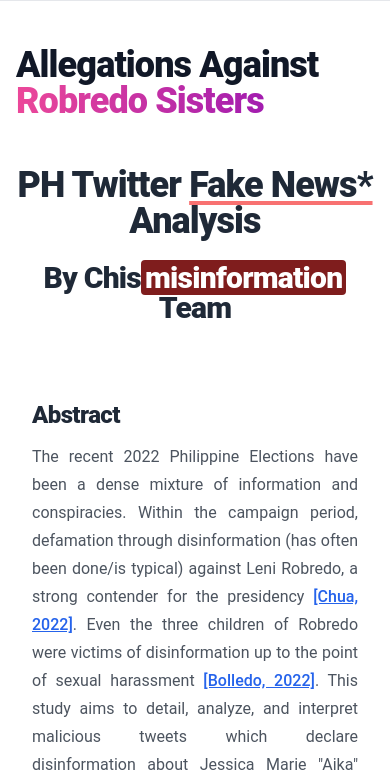
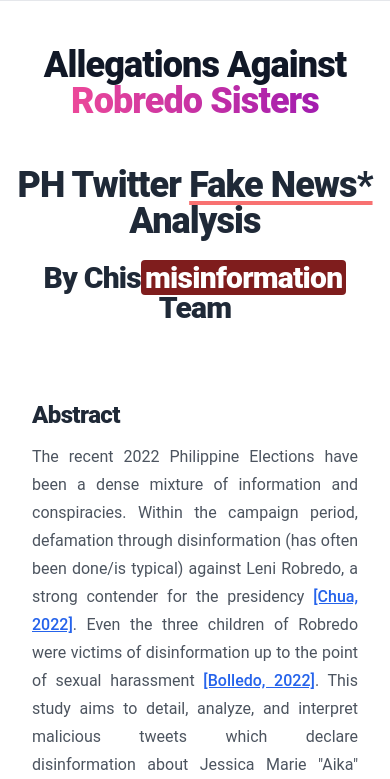
Before and after one commit to avancayetano/cs132-project, a Gatsby site: page / in a window 390 px wide. Shown: the part 65-844 px from the top of the page. Built offline with nearby package versions, Linux system fonts and the light colour scheme; Gatsby itself is replaced by a stand-in of ours.

Commit message:
Centered title

```diff
--- a/src/pages/index.js
+++ b/src/pages/index.js
@@ -54,7 +54,7 @@ const IndexPage = () => {
       <div className="hero">
         <div className="hero-content">
           <div className="">
-            <h1 className="mb-12 text-4xl font-extrabold leading-none tracking-tight text-gray-900 md:text-5xl lg:text-6xl">
+            <h1 className="mb-12 text-4xl font-extrabold leading-none tracking-tight text-gray-900 md:text-5xl lg:text-6xl text-center">
               Allegations Against{" "}
               <span className="text-transparent bg-clip-text bg-gradient-to-r to-fuchsia-700 from-pink-500">
                 Robredo Sisters
```
